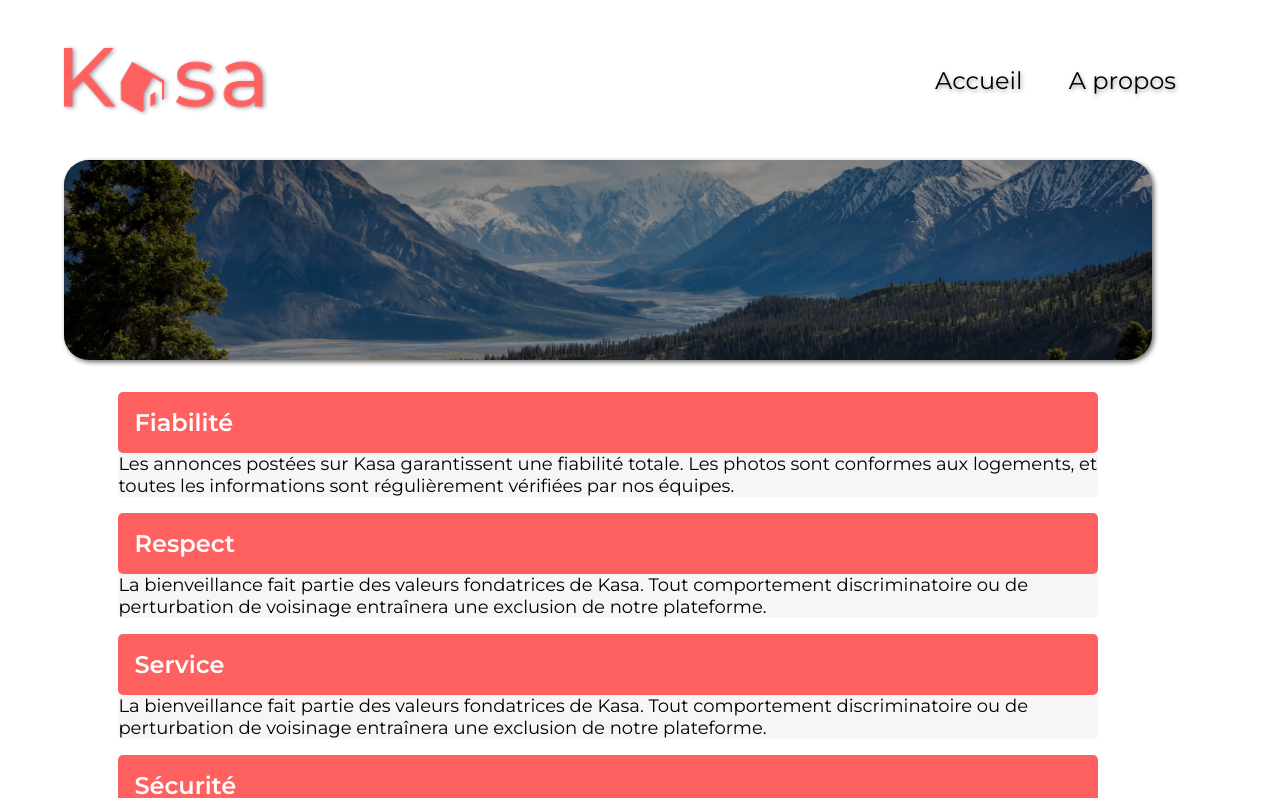
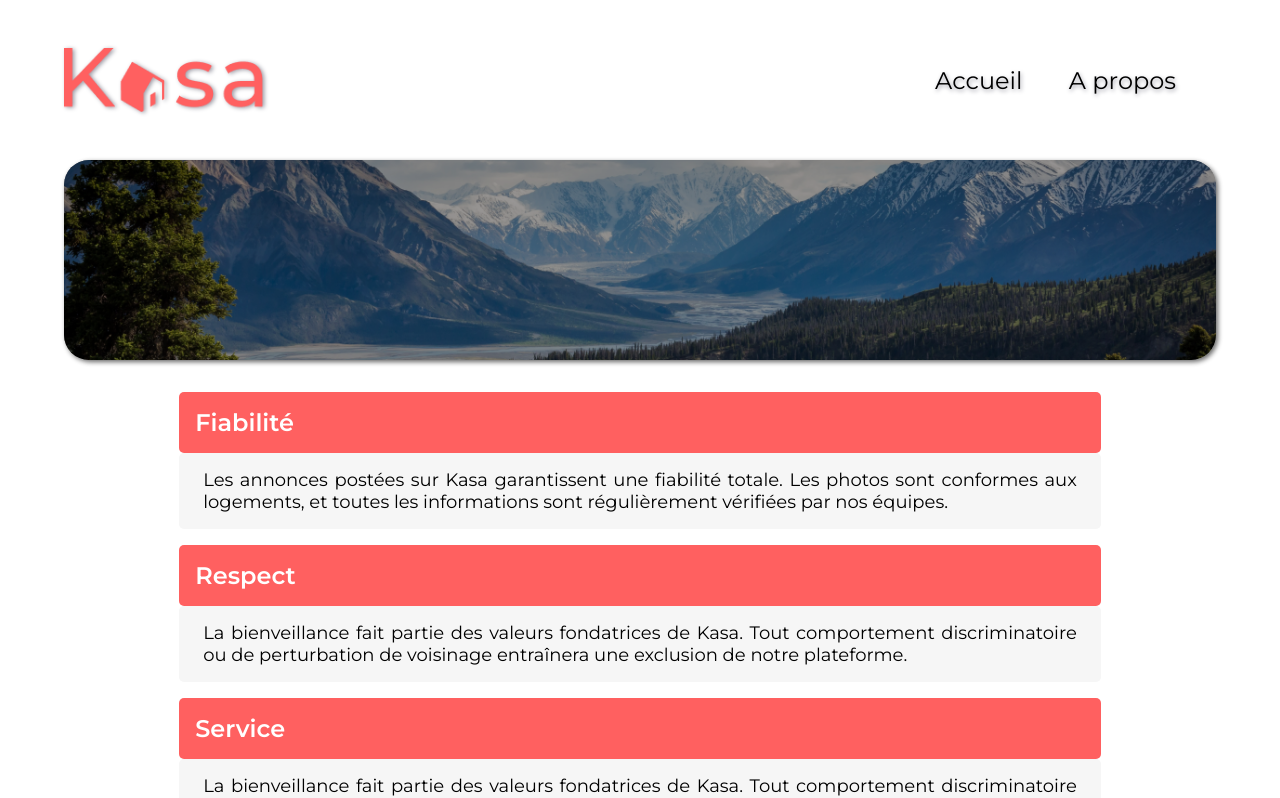
Before and after one commit to Kalga8/Kasa, a React (Vite) app in the folder kasa/: page /a-propos in a window 1280 px wide. Shown: the top 798 px of the page. Built offline with nearby package versions, Linux system fonts and the light colour scheme.

Commit message:
About Scss ok

```diff
--- a/kasa/src/sass/about.scss
+++ b/kasa/src/sass/about.scss
@@ -3,6 +3,5 @@
     flex-direction: column;
     justify-content: center;
     align-items: center;
-    width: 85%;
-    padding: 0% 5%;
+    width: 90%;
 }
--- a/kasa/src/sass/app.scss
+++ b/kasa/src/sass/app.scss
@@ -11,5 +11,6 @@
     display: flex;
     flex-direction: column;
     justify-content: center;
+    align-items: center;
     width: 100%;
 }
--- a/kasa/src/sass/collapse.scss
+++ b/kasa/src/sass/collapse.scss
@@ -1,7 +1,7 @@
 .collapseContainer {
     display: flex;
     flex-direction: column;
-    width: 90%;
+    width: 80%;
     margin-top: 4vh;
 
         .collapseTitle {
@@ -17,6 +17,8 @@
             background-color: #f6f6f6;
             margin-bottom: 2vh;
             border-radius: 5px;
+            padding: 2vh 3vh;
             font-size: large;
+            text-align: justify;
         }
 }
```
